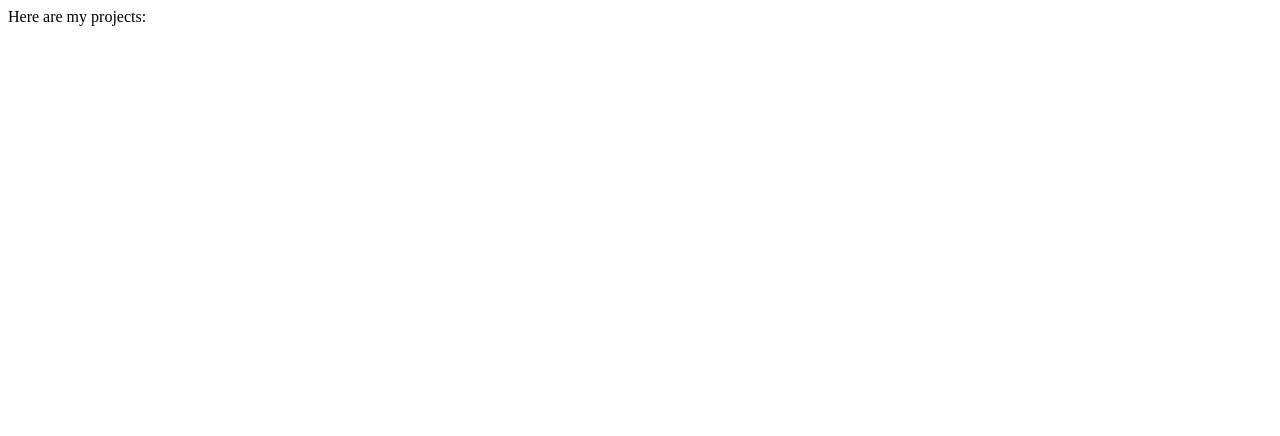
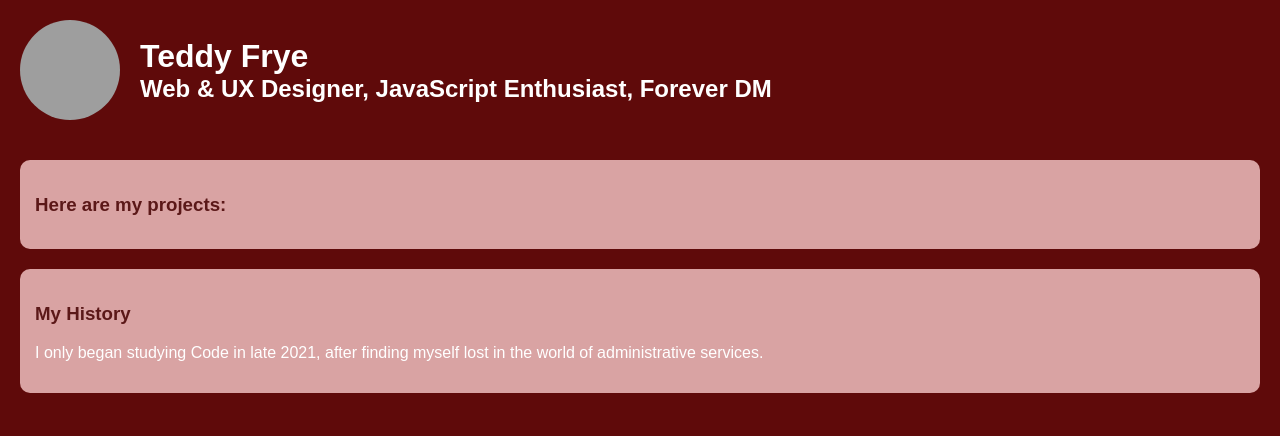
Before and after one commit to TeddyFrye/teddysite, a website: page index.html in a window 1280 px wide. Drawn offline with Linux system fonts and the light colour scheme; no server answers; grey boxes are pictures that could not be loaded.

Commit message:
Basic styling added

```diff
--- a/index.html
+++ b/index.html
@@ -3,12 +3,25 @@
   <head>
     <meta charset="UTF-8" />
     <meta name="viewport" content="width=device-width, initial-scale=1.0" />
+    <link rel="stylesheet" href="/stylesheets/styles.css" />
     <title>Teddy Frye</title>
   </head>
   <body>
-    <div>Here are my projects:</div>
+    <header>
+      <img
+        src="public/images/teddyprofile1.png"
+        alt="Profile Picture"
+        class="profile-pic"
+      />
+      <div class="title">
+        <h1>Teddy Frye</h1>
+        <h2>Web & UX Designer, JavaScript Enthusiast, Forever DM</h2>
+      </div>
+    </header>
+    <main>
+      <section class="projects">
+        <h3>Here are my projects:</h3>
         <div id="Project-Name"></div>
-
         <script>
           async function fetchProjectNames() {
             try {
@@ -30,5 +43,14 @@
 
           fetchProjectNames();
         </script>
+      </section>
+      <section class="bio">
+        <h3>My History</h3>
+        <p>
+          I only began studying Code in late 2021, after finding myself lost in
+          the world of administrative services.
+        </p>
+      </section>
+    </main>
   </body>
 </html>
--- /dev/null
+++ b/stylesheets/styles.css
@@ -0,0 +1,51 @@
+body, html {
+  margin: 0;
+  padding: 0;
+  font-family: Arial, sans-serif;
+  background-color: #5f0a0a; /* dark brown background */
+}
+
+header {
+  display: flex;
+  align-items: center;
+  padding: 20px;
+  background-color: #5f0a0a; /* lighter brown */
+}
+
+.profile-pic {
+  width: 100px;
+  height: 100px;
+  border-radius: 50%;
+  margin-right: 20px;
+}
+
+.title h1, .title h2 {
+  color: #FFF;
+  margin: 0;
+}
+
+main {
+  padding: 20px;
+}
+
+.projects, .bio {
+  background-color: #d9a3a3; /* light brown */
+  padding: 15px;
+  margin-bottom: 20px;
+  border-radius: 10px;
+}
+
+.projects h3, .bio h3 {
+  color: #5b1818;
+}
+
+.projects div, .bio p {
+  color: #FFFFFF;
+}
+
+#Project-Name p {
+  background-color: #5b1818; /* darker shade for projects */
+  padding: 10px;
+  margin-top: 5px;
+  border-radius: 5px;
+}
```
Also changed, not shown: netlify/functions/fetchProjects.mjs (+12 -1 lines), 3 other files. Lines whose indentation alone changed are shown as unchanged.
